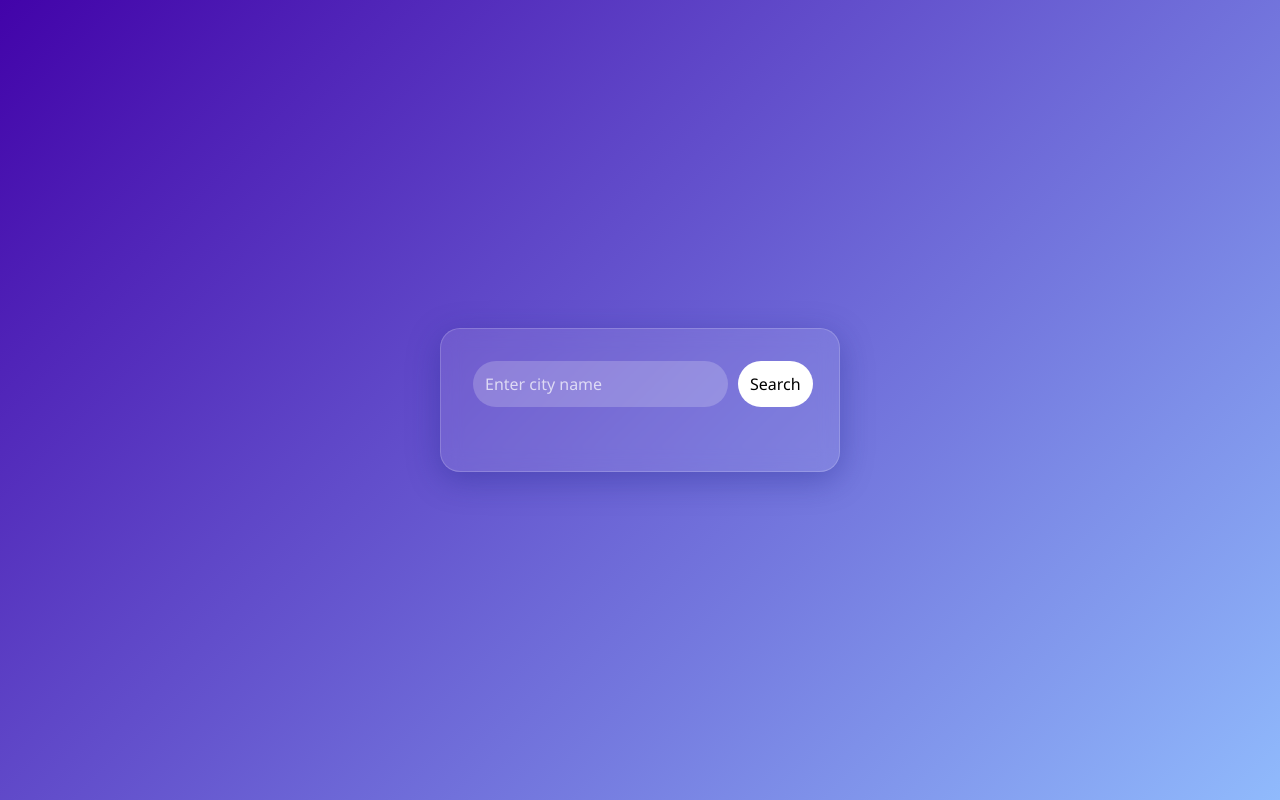
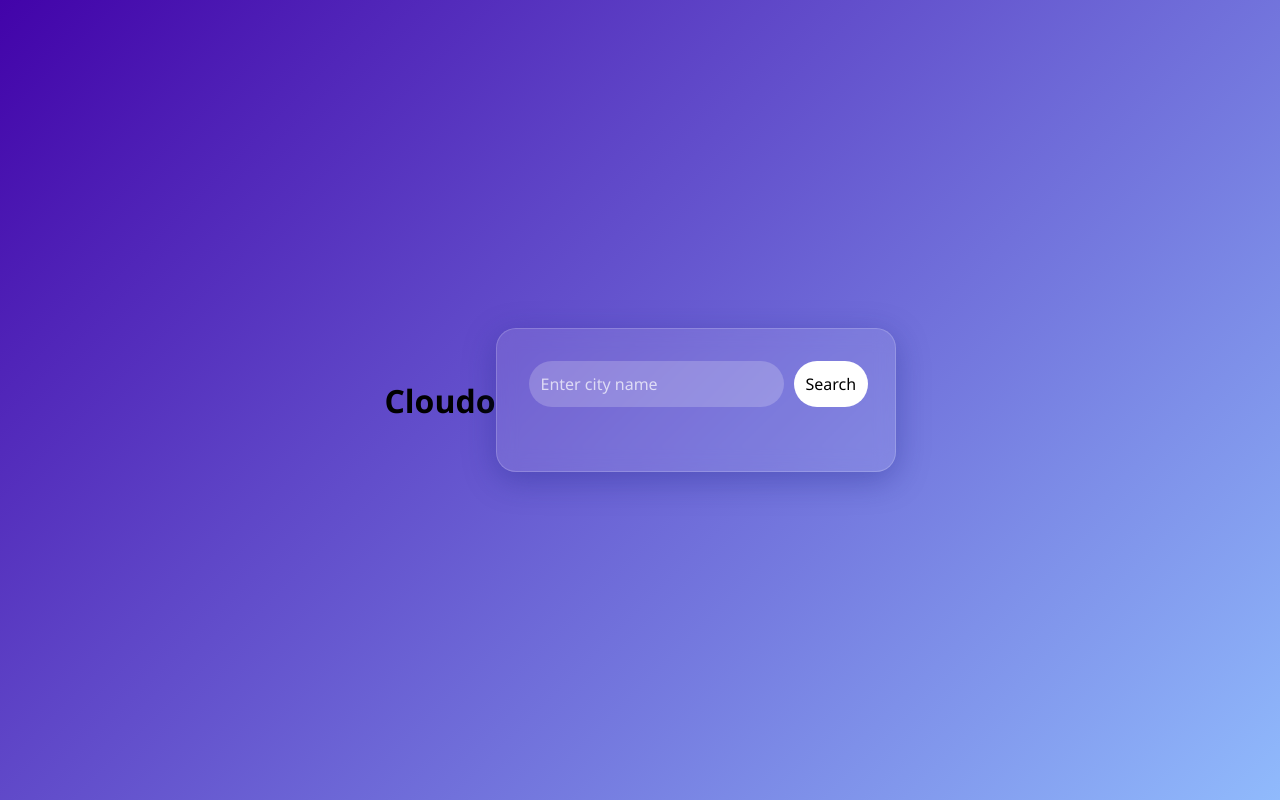
Before and after one commit to stefwxters/Cloudo, a plain HTML site: page index.html in a window 1280 px wide. Drawn offline with Linux system fonts and the light colour scheme.

Commit message:
Update index.html

```diff
--- a/index.html
+++ b/index.html
@@ -3,7 +3,10 @@
 <head>
     <meta charset="UTF-8">
     <meta name="viewport" content="width=device-width, initial-scale=1.0">
+    <meta name="theme-color" content="#f9ece5">
     <title>Weather App</title>
+    <meta name="author" content="stefwxters">
+    <meta name="description" content="A quick site to check the weather">
     <style>
         * {
             margin: 0;
@@ -113,6 +116,9 @@
     </style>
 </head>
 <body>
+<header>
+    <h1>Cloudo</h1>
+  </header>
     <div class="container">
         <div class="search-box">
             <input type="text" placeholder="Enter city name" id="cityInput">
```
